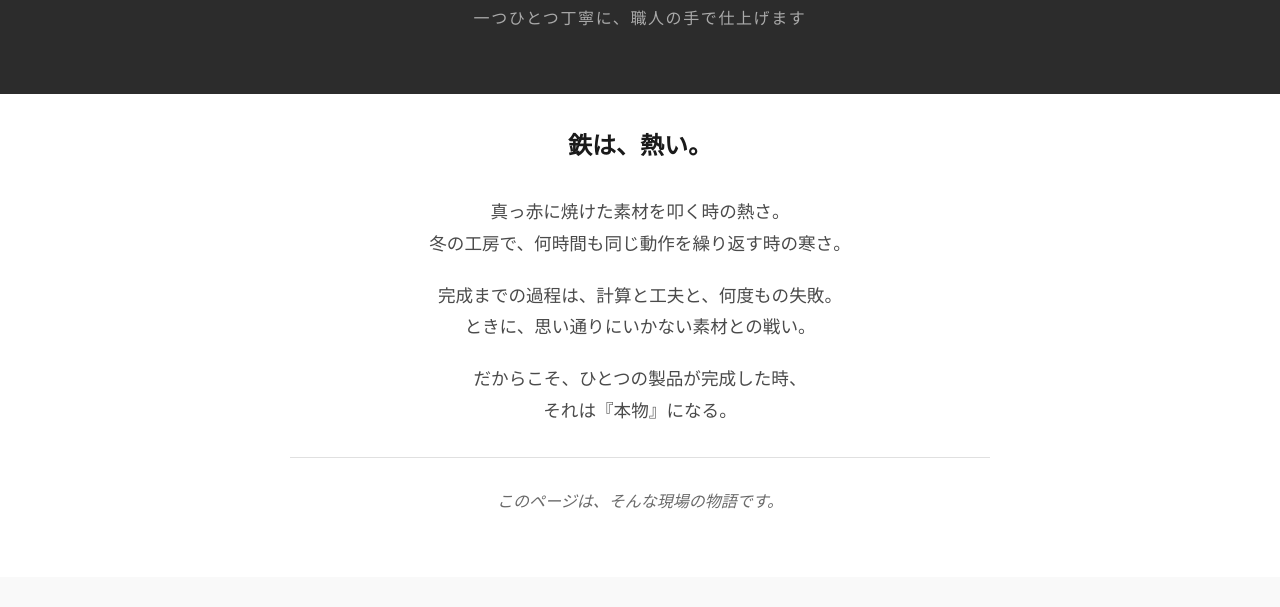
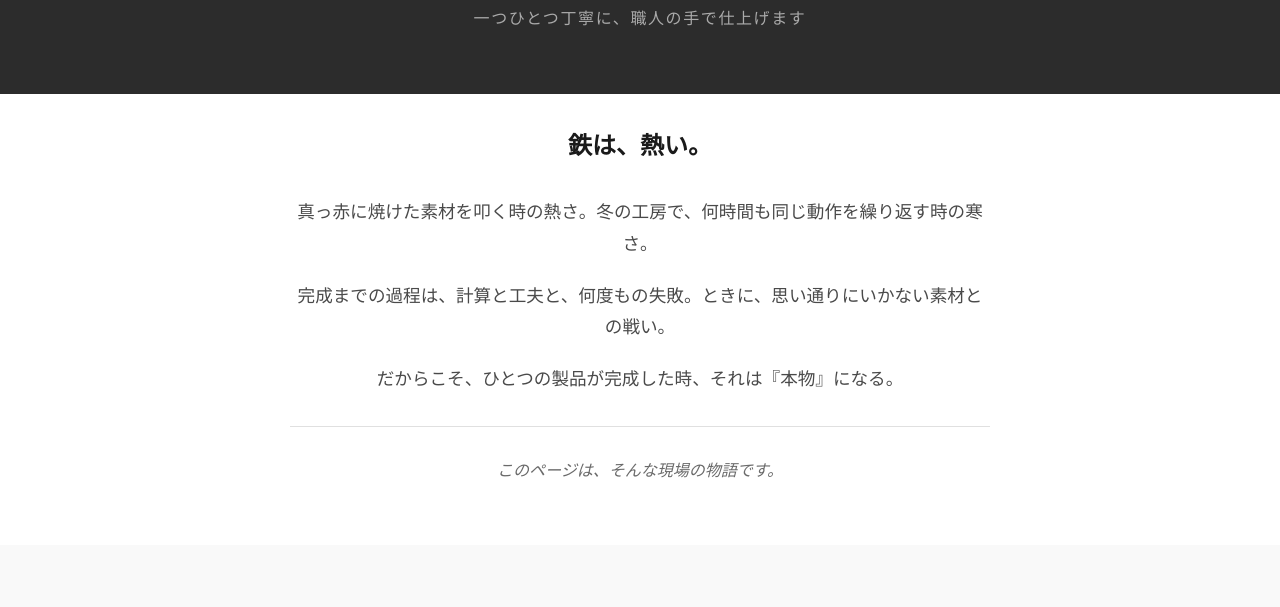
Before and after one commit to koita5959-ux/portfolio-01-ironworks, a plain HTML site: page process.html in a window 1280 px wide. Shown: the part 193-800 px from the top of the page. Drawn offline with Linux system fonts and the light colour scheme.

Commit message:
style: Remove line breaks in process intro for compact layout

```diff
--- a/process.html
+++ b/process.html
@@ -33,9 +33,9 @@
     <div class="container">
       <div class="process-intro-text">
         <p class="intro-lead">鉄は、熱い。</p>
-        <p>真っ赤に焼けた素材を叩く時の熱さ。<br>冬の工房で、何時間も同じ動作を繰り返す時の寒さ。</p>
-        <p>完成までの過程は、計算と工夫と、何度もの失敗。<br>ときに、思い通りにいかない素材との戦い。</p>
-        <p>だからこそ、ひとつの製品が完成した時、<br>それは『本物』になる。</p>
+        <p>真っ赤に焼けた素材を叩く時の熱さ。冬の工房で、何時間も同じ動作を繰り返す時の寒さ。</p>
+        <p>完成までの過程は、計算と工夫と、何度もの失敗。ときに、思い通りにいかない素材との戦い。</p>
+        <p>だからこそ、ひとつの製品が完成した時、それは『本物』になる。</p>
         <p class="intro-closing">このページは、そんな現場の物語です。</p>
       </div>
     </div>
```
